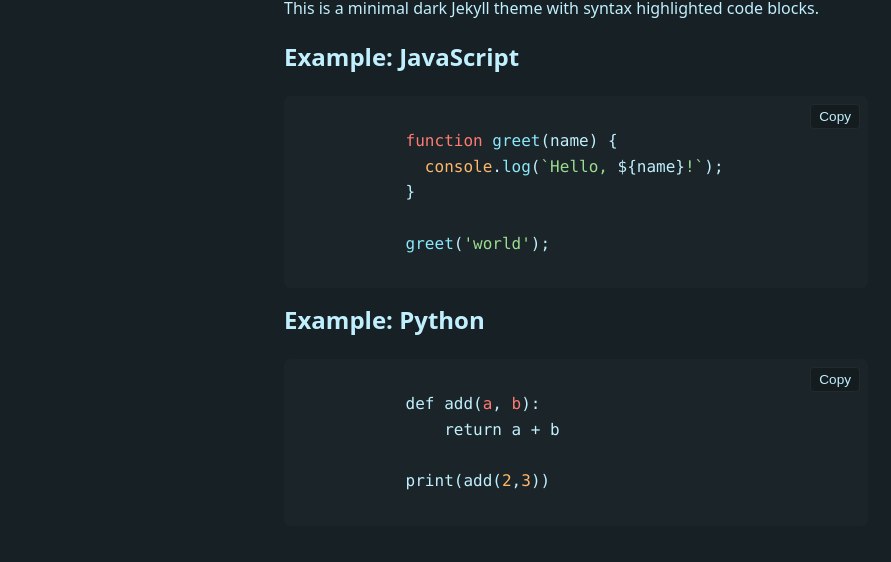
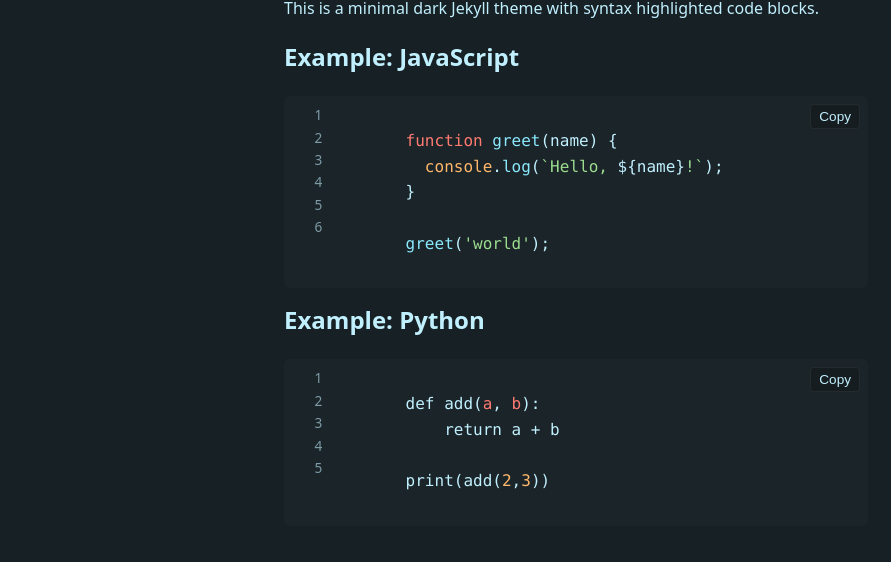
Before and after one commit to biggiebk/jekyll_theme, a Jekyll site: the page built from index.md, in a window 1280 px wide. Shown: the part 310-872 px from the top of the page, without its empty margins (190-1081 px from the left). Built offline with Jekyll 4.4.1, drawn with Linux system fonts in a browser that asks for light colours; nearby versions of some CDN libraries.

```diff
--- a/assets/css/style.css
+++ b/assets/css/style.css
@@ -93,6 +93,7 @@ code{ font-family: SFMono-Regular, Menlo, Monaco, "Roboto Mono", "Segoe UI Mono"
   pointer-events: none;
   font-size: 0.85rem;
   line-height: 1.4rem;
+  z-index: 3;
 }
 .code-wrapper ol.line-numbers li{
   list-style: none;
@@ -101,4 +102,4 @@ code{ font-family: SFMono-Regular, Menlo, Monaco, "Roboto Mono", "Segoe UI Mono"
 }
 
 /* Shift code to the right to make room for line numbers */
-.code-wrapper pre, .code-wrapper .hljs { padding-left: calc(1rem + 2.8rem); }
+.code-wrapper pre, .code-wrapper .hljs { padding-left: calc(1rem + 2.8rem); position: relative; z-index: 1; }
--- a/assets/js/highlight-init.js
+++ b/assets/js/highlight-init.js
@@ -23,8 +23,10 @@ document.addEventListener('DOMContentLoaded', (event) => {
     const lines = rawText.split('\n');
     const ol = document.createElement('ol');
     ol.className = 'line-numbers';
-    lines.forEach(() => {
+    lines.forEach((_, idx) => {
       const li = document.createElement('li');
+      li.textContent = String(idx + 1);
+      li.setAttribute('aria-hidden', 'true');
       ol.appendChild(li);
     });
     wrapper.appendChild(ol);
```
